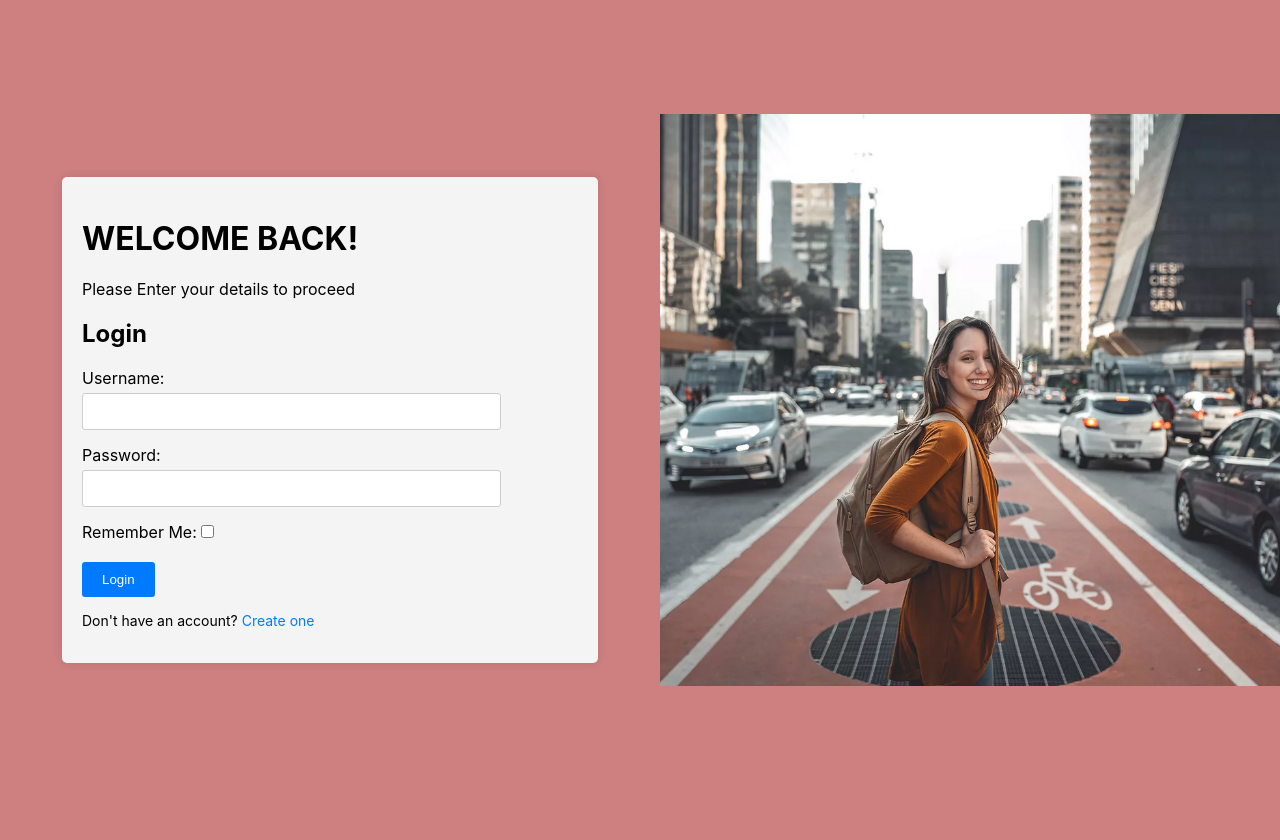
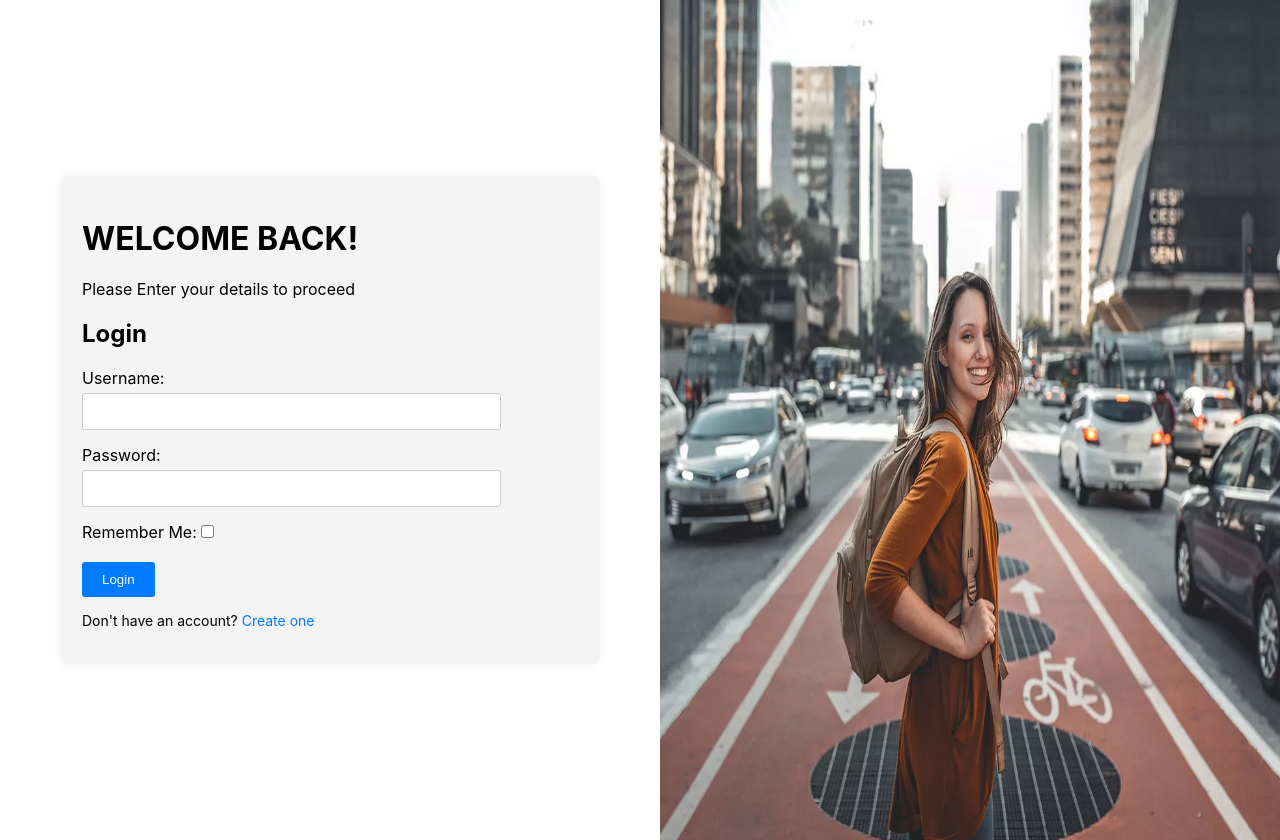
Before and after one commit to onel1234/project01, a React (Create React App) app: page / in a window 1280 px wide. Built offline with nearby package versions, Linux system fonts and the light colour scheme.

Commit message:
Added dynamic styling to the App component

```diff
--- a/src/App.css
+++ b/src/App.css
@@ -1,23 +1,22 @@
 .container {
   display: flex;
-  height: 100vh; /* 100% of the viewport height */
-}
+  height: 100vh; }
 
 .content {
-  flex: 1; /* Take up remaining space */
+  flex: 1;
   padding: 20px;
 }
 
 .image-container {
-  flex: 1; /* Take up remaining space */
+  flex: 1;
   display: flex;
   justify-content: center;
   align-items: center;
 }
 
 .image {
-  max-width: none; /* Take up half of the container width */
-  height: auto;
+  max-width: none;
+  height: 110%;
   width : 100%;
 
 }
@@ -73,18 +72,20 @@
 
 
 
-/* footer.css */
 
 .footer {
   background-color: #333;
   color: #fff;
   padding: 20px;
   text-align: center;
-  display: flex; /* Add this line */
-  justify-content: center; /* Add this line */
+  display: flex;
+  justify-content: center;
 }
 body {
-  background-color: #ce7f7f; /* Set your desired background color */
+  height: 100%;
+  margin: 0;
+  padding: 0;
+  overflow: hidden;
 }
 
 
--- a/src/App.js
+++ b/src/App.js
@@ -2,7 +2,6 @@ import React from 'react';
 import './App.css';
 import imageSrc from './Screenshot 2024-03-19 101205.png';
 import LoginForm from './LoginForm';
-
 
 function App() {
   return (
@@ -15,7 +14,6 @@ function App() {
       <div className="image-container">
         <img src={imageSrc} alt="Image" className="image" />
       </div>
-
     </div>
   );
 }
```
